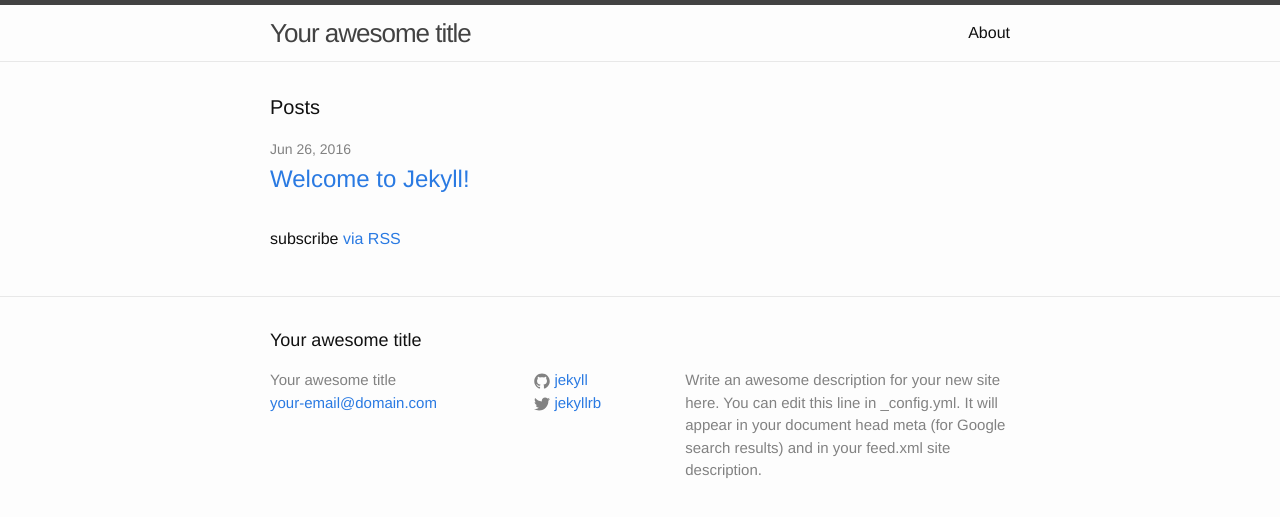
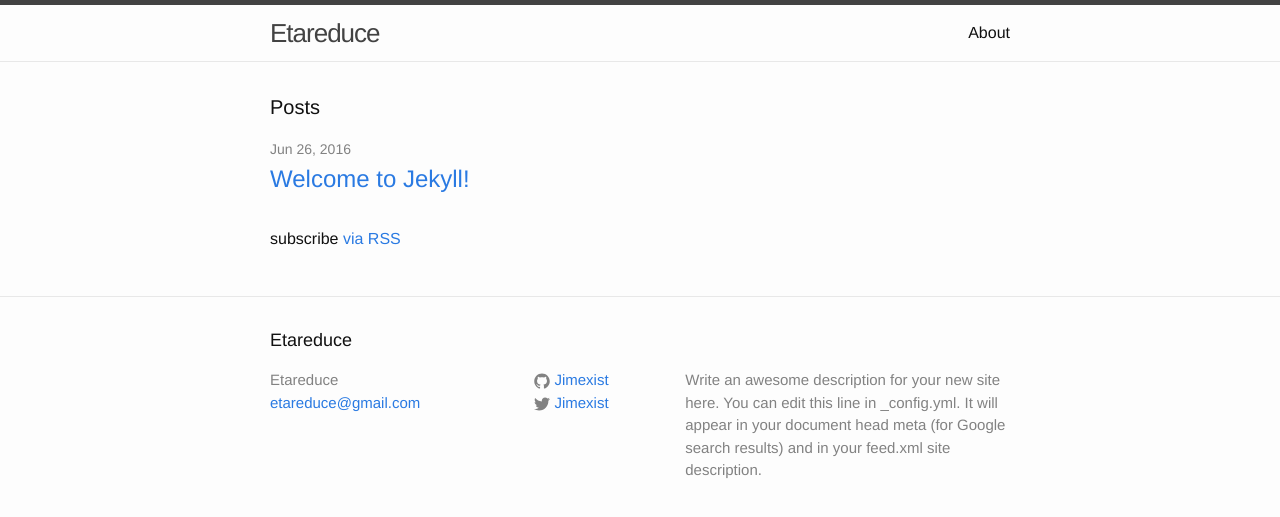
Before and after one commit to Jimexist/Jimexist.github.io, a Jekyll site: the page built from index.html, in a window 1280 px wide. Shown: the top 517 px of the page. Built offline with Jekyll 4.4.1, drawn with Linux system fonts in a browser that asks for light colours.

Commit message:
changing some info

```diff
--- a/_config.yml
+++ b/_config.yml
@@ -6,16 +6,16 @@
 # 'jekyll serve'. If you change this file, please restart the server process.
 
 # Site settings
-title: Your awesome title
-email: your-email@domain.com
+title: Etareduce
+email: etareduce@gmail.com
 description: > # this means to ignore newlines until "baseurl:"
   Write an awesome description for your new site here. You can edit this
   line in _config.yml. It will appear in your document head meta (for
   Google search results) and in your feed.xml site description.
 baseurl: "" # the subpath of your site, e.g. /blog
-url: "http://yourdomain.com" # the base hostname & protocol for your site
-twitter_username: jekyllrb
-github_username:  jekyll
+url: "http://www.jiayul.me" # the base hostname & protocol for your site
+twitter_username: Jimexist
+github_username:  Jimexist
 
 # Build settings
 markdown: kramdown
```
